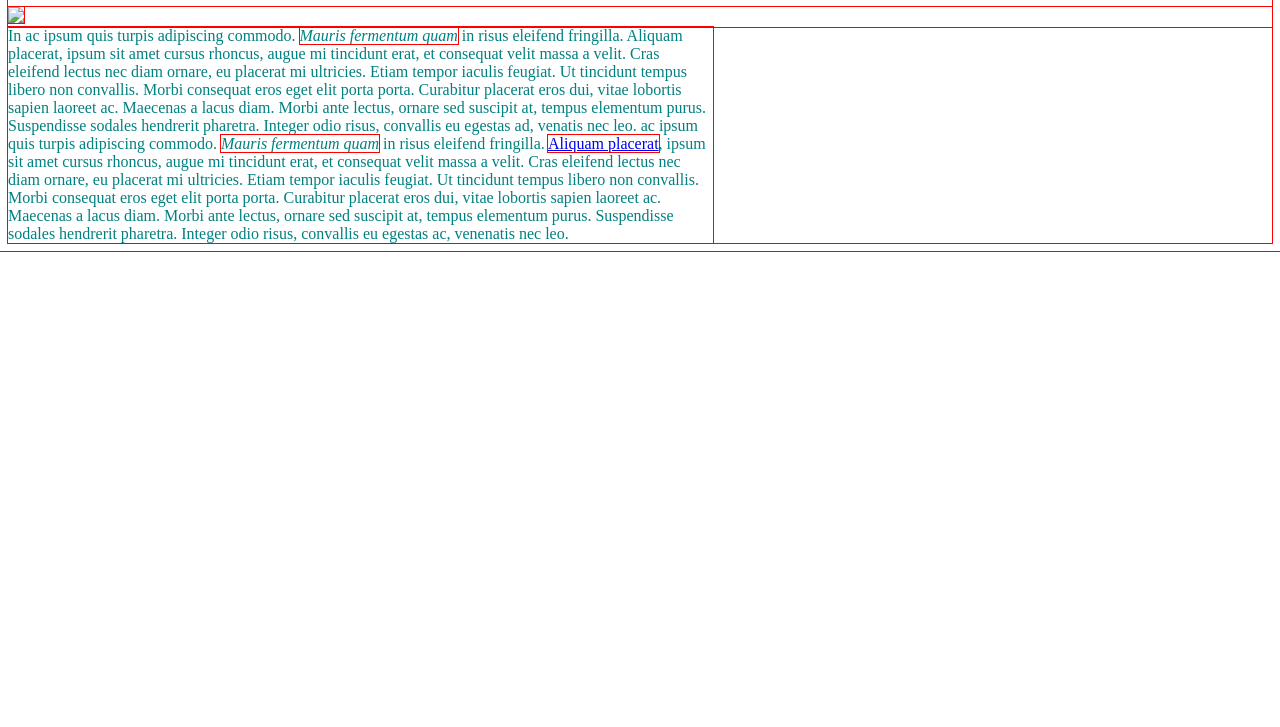
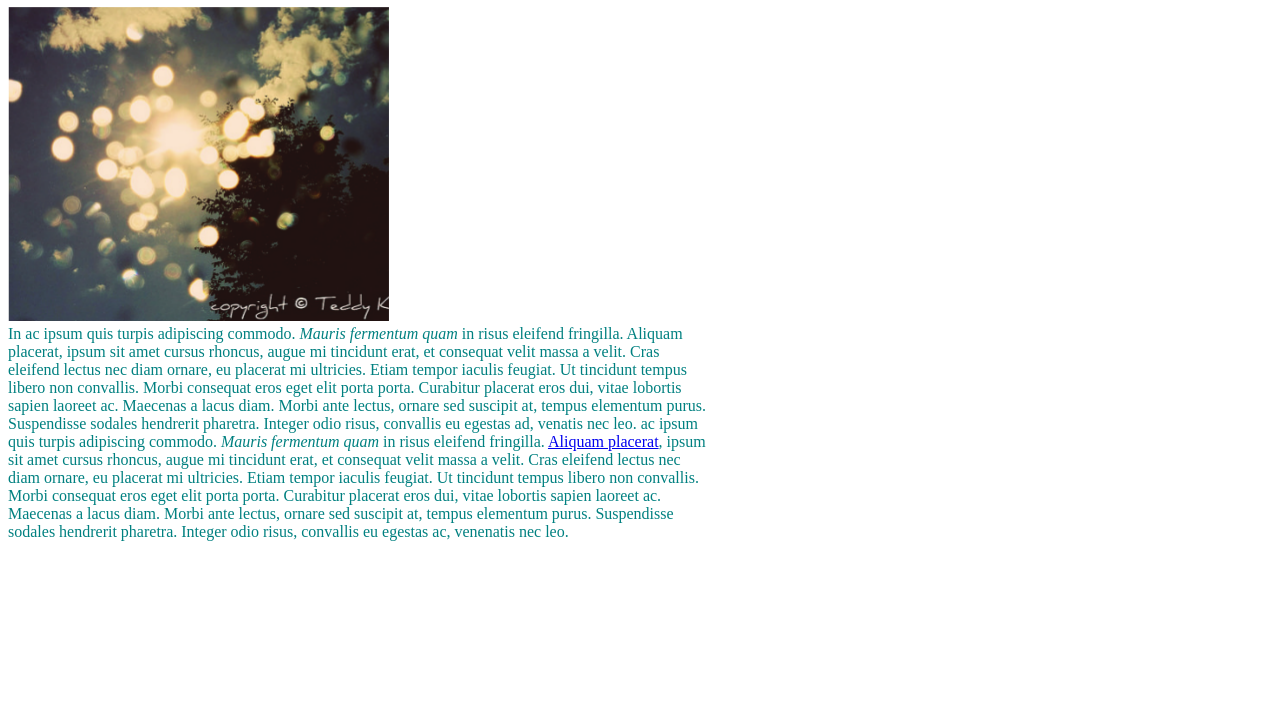
Before and after one commit to Pauline122112/portfolio, a plain HTML site: page toplist/index.html in a window 1280 px wide. Shown: the part 73-800 px from the top of the page. Drawn offline with Linux system fonts and the light colour scheme.

Commit message:
made changes

```diff
--- a/toplist/index.html
+++ b/toplist/index.html
@@ -3,11 +3,12 @@
 <head>
   <link rel="stylesheet" type="text/css"
   href="style.css">
+  <title>Favorite App</title>
 </head>
 <body>
   <h1 class="title">My App</h1>
   <div class="app">
-      <div class="screenshot"><img src="images/app.png"></div>
+      <div class="screenshot"><img src="images/app.png"</div>
       <div class="description">In ac ipsum quis turpis adipiscing commodo. <em>Mauris fermentum quam</em> in risus eleifend fringilla. Aliquam placerat, ipsum sit amet cursus rhoncus, augue mi tincidunt erat, et consequat velit massa a velit. Cras eleifend lectus nec diam ornare, eu placerat mi ultricies. Etiam tempor iaculis feugiat. Ut tincidunt tempus libero non convallis. Morbi consequat eros eget elit porta porta. Curabitur placerat eros dui, vitae lobortis sapien laoreet ac. Maecenas a lacus diam. Morbi ante lectus, ornare sed suscipit at, tempus elementum purus. Suspendisse sodales hendrerit pharetra. Integer odio risus, convallis eu egestas ad, venatis nec leo. ac ipsum quis turpis adipiscing commodo. <em>Mauris fermentum quam</em> in risus eleifend fringilla. <a href="#">Aliquam placerat</a>, ipsum sit amet cursus rhoncus, augue mi tincidunt erat, et consequat velit massa a velit. Cras eleifend lectus nec diam ornare, eu placerat mi ultricies. Etiam tempor iaculis feugiat. Ut tincidunt tempus libero non convallis. Morbi consequat eros eget elit porta porta. Curabitur placerat eros dui, vitae lobortis sapien laoreet ac. Maecenas a lacus diam. Morbi ante lectus, ornare sed suscipit at, tempus elementum purus. Suspendisse sodales hendrerit pharetra. Integer odio risus, convallis eu egestas ac, venenatis nec leo.</div>
   </div>
 </body>
--- a/toplist/style.css
+++ b/toplist/style.css
@@ -2,12 +2,9 @@
     color:teal;
 }
 * {
-   outline: 1px solid red !important;
+   outline: 1px ;
 }
 * {
-    -webkit-box-sizing: border-box;
-    -moz-box-sizing: border-box;
-    -ms-box-sizing: border-box;
     box-sizing: border-box;
 }
 .image {
@@ -16,3 +13,5 @@
 .description {
   max-width: 705px;
 }
+
+}
```
Also changed, not shown: toplist/images/app.png (renamed from images/app.png).
